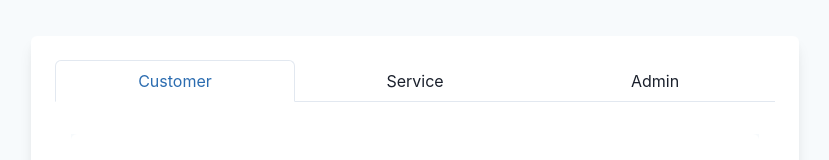
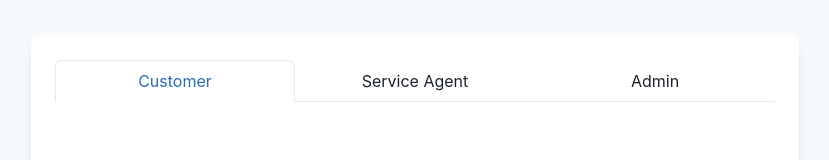
Before and after one commit to dinesh1234r/HelpDeskPro, a React (Create React App) app in the folder frontend/: page / in a window 1280 px wide. Shown: the part 109-269 px from the top of the page, without its empty margins (225-1054 px from the left). Built offline with nearby package versions, Linux system fonts and the light colour scheme; no server answers.

Commit message:
name changed from service to service agent

```diff
--- a/frontend/src/Auth.jsx
+++ b/frontend/src/Auth.jsx
@@ -22,7 +22,7 @@ function Auth() {
         <Tabs isFitted variant="enclosed">
           <TabList mb={4}>
             <Tab>Customer</Tab>
-            <Tab>Service</Tab>
+            <Tab>Service Agent</Tab>
             <Tab>Admin</Tab>
           </TabList>
 
```
